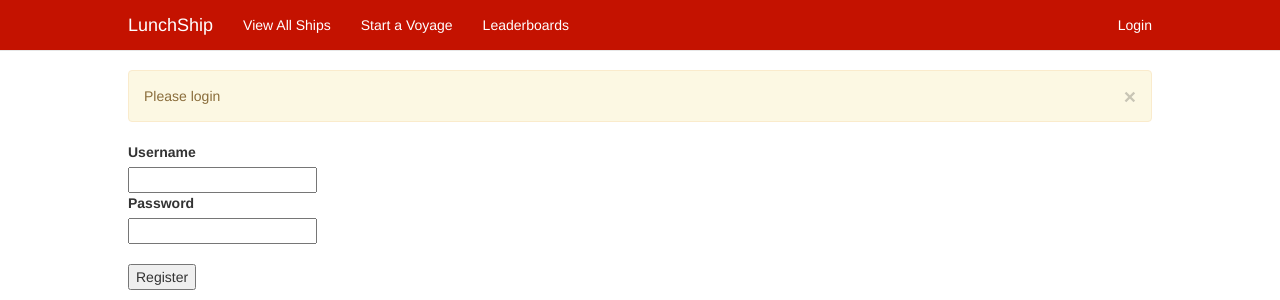
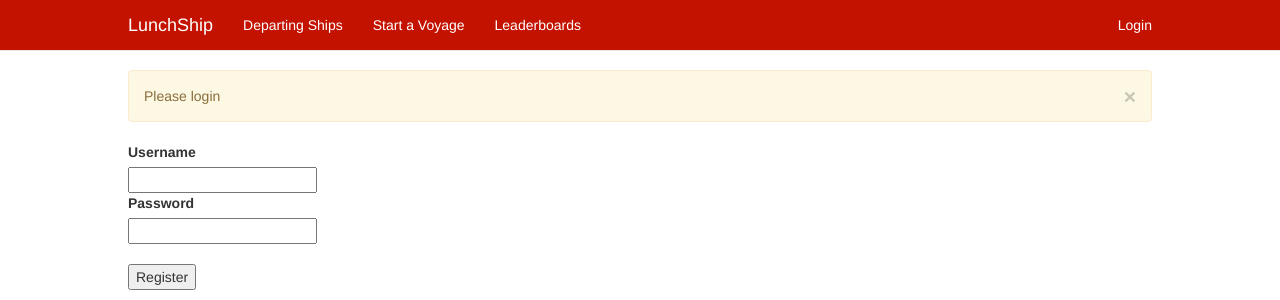
Before and after one commit to Sahil5/LunchShip, a Flask app: page /ships/all in a window 1280 px wide. Shown: the top 300 px of the page. Run offline with Flask 2, Linux system fonts and the light colour scheme; parts of the project's set-up code (start-up, migrations or seed data) failed here and were passed over; some libraries are stand-ins or nearby versions.

Commit message:
"View All Ships" -> "Departing Ships"

```diff
--- a/templates/base.html
+++ b/templates/base.html
@@ -22,7 +22,7 @@
 
         <div class="collapse navbar-collapse" id="main-navbar">
             <ul class="nav navbar-nav navbar--lunchship">
-                <li><a href="/ships/all">View All Ships</a></li>
+                <li><a href="/ships/all">Departing Ships</a></li>
                 <li><a href="/ship/add">Start a Voyage</a></li>
                 <li><a href="/leaderboards">Leaderboards</a></li>
             </ul>
```
